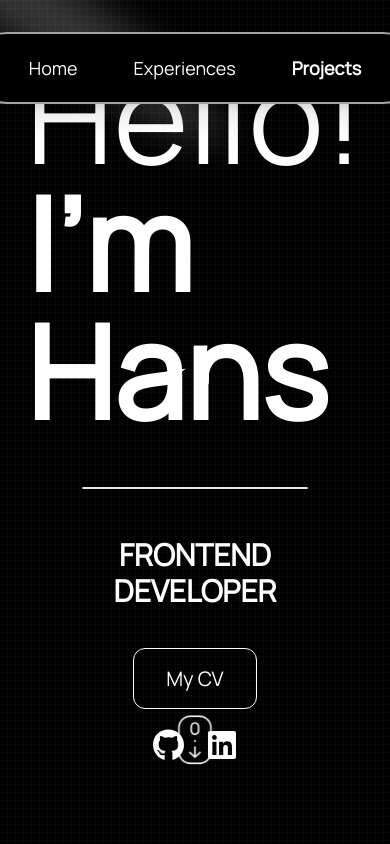
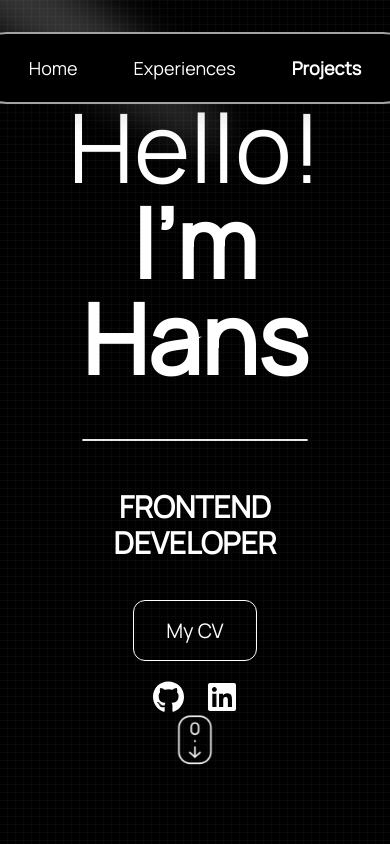
Before and after one commit to koalacapek/portfolio, a React (Create React App) app: page / in a window 390 px wide. Shown: the top 844 px of the page. Built offline with nearby package versions, Linux system fonts and the light colour scheme.

Commit message:
make hero responsive

```diff
--- a/src/sections/Hero.tsx
+++ b/src/sections/Hero.tsx
@@ -40,8 +40,9 @@ const Hero = () => {
           </div> */}
           <div className="relative flex flex-col w-8/12 h-full items-center justify-center">
             <Fade direction="down">
-              <h1 className="text-9xl mb-8">
-                Hello! <span className="font-bold">I'm Hans</span>
+              <h1 className="md:text-9xl text-8xl mb-8 text-center">
+                Hello!{" "}
+                <span className="font-bold block xl:inline">I'm Hans</span>
               </h1>
 
               <div className="bg-white border rounded-md mt-5 mb-12 px-28" />
```
